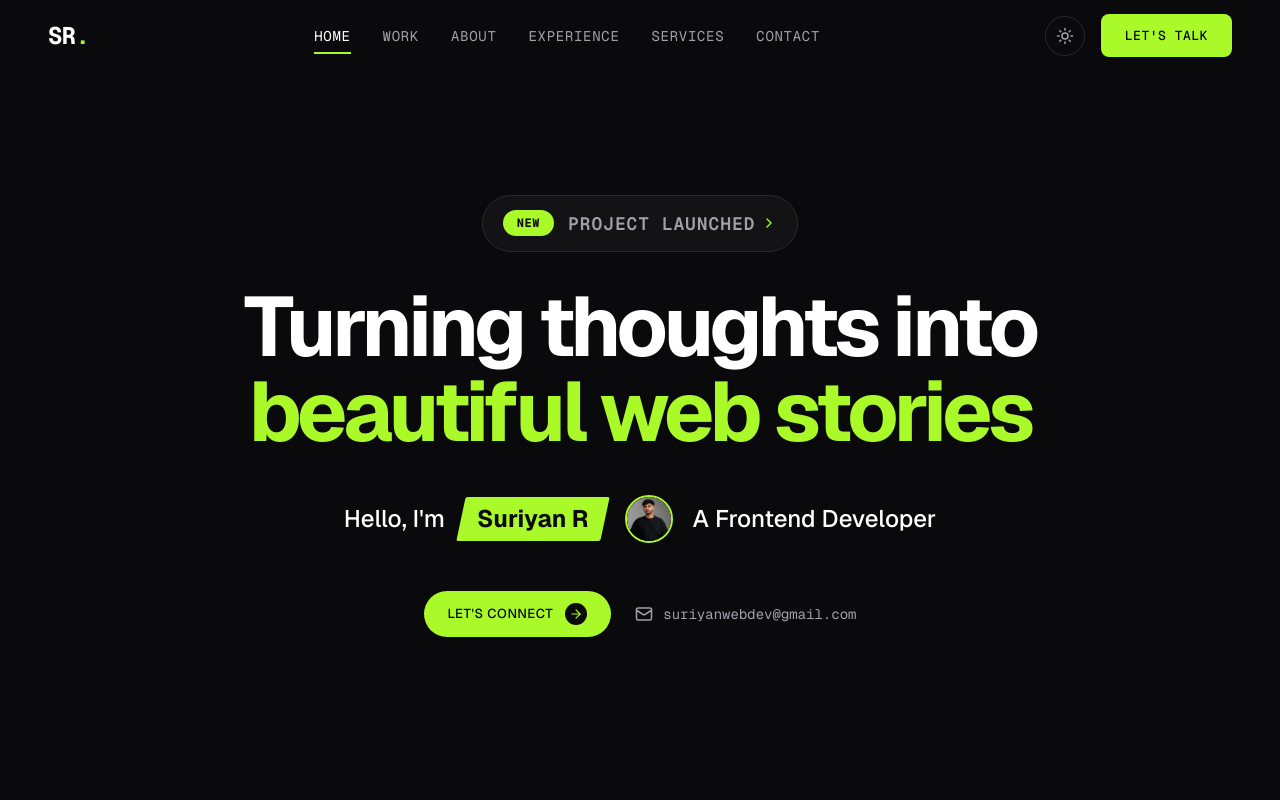
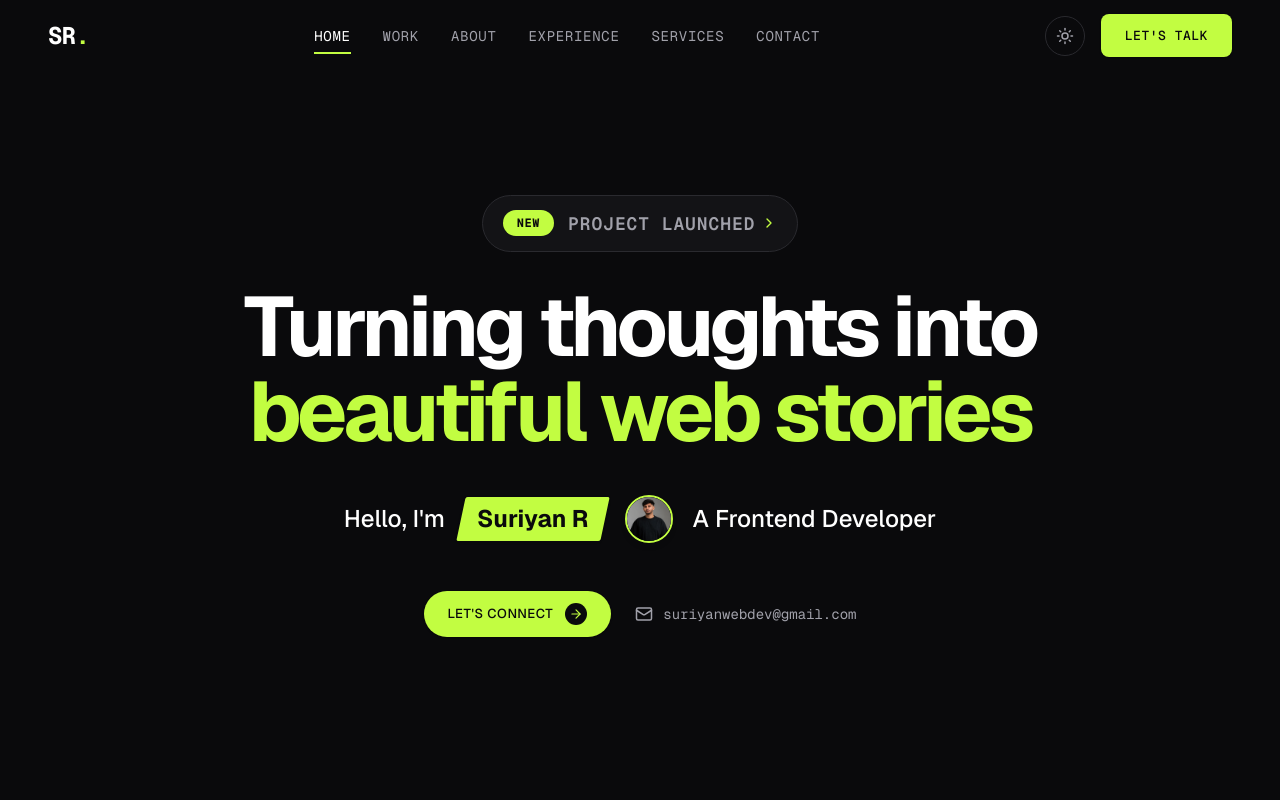
Before and after one commit to SuriyanRavi/Webdev-Suriya-Portfolio, a Next.js app: page / in a window 1280 px wide. Shown: the top 800 px of the page. Built offline with nearby package versions, Linux system fonts and the light colour scheme.

Commit message:
section change

```diff
--- a/src/app/globals.css
+++ b/src/app/globals.css
@@ -16,7 +16,7 @@
   --text-tertiary: #6B6B72;
 
   /* Secondary Green Color & Gradient */
-  --color-secondary-green: rgb(170, 250, 42);
+  --color-secondary-green: rgb(194, 253, 65);
   --gradient-secondary-green: linear-gradient(to left, rgb(170, 250, 42), rgb(170, 250, 42), rgb(170, 250, 42), rgb(170, 250, 42), rgb(170, 250, 42));
 
   /* Map accents to secondary green */
```
